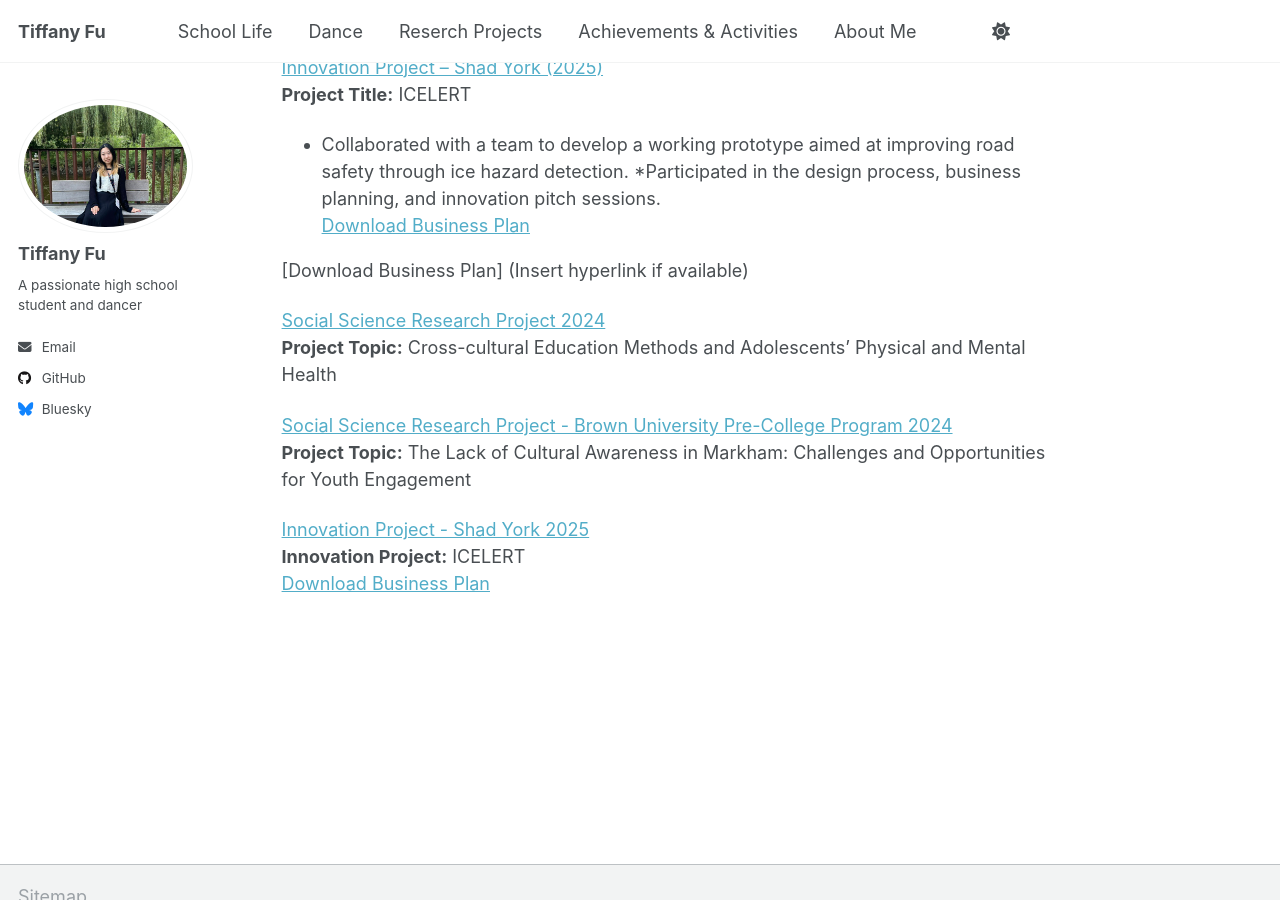
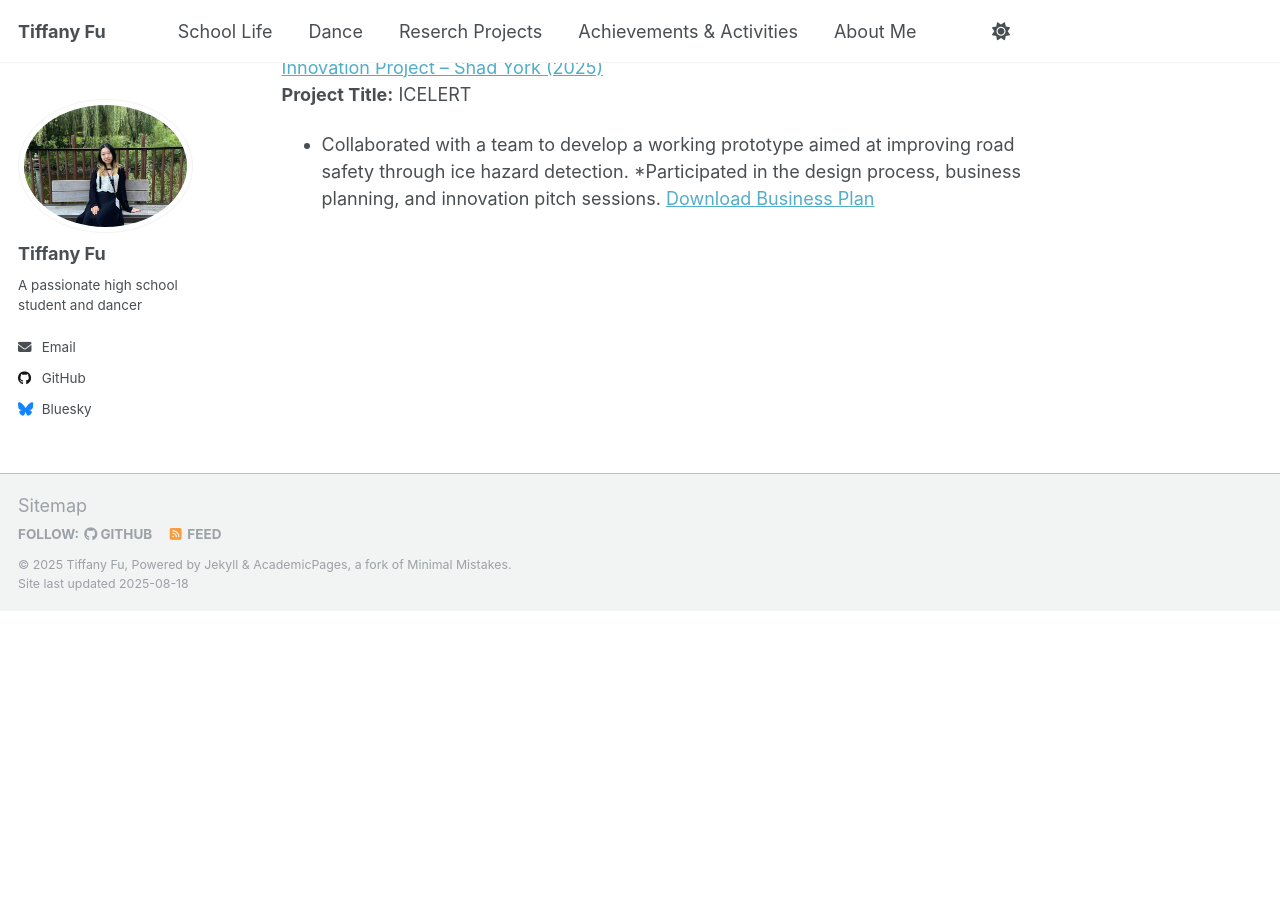
Before and after one commit to TiffanyJTFu/TiffanyFu, a Jekyll site: the page built from _pages/about.md, in a window 1280 px wide and 900 px high, scrolled down 2107 px. Built offline with Jekyll 4.4.1, drawn with Linux system fonts in a browser that asks for light colours; a script that is not in the unit is left out; after the commit the page ends 2718 px from its top, so only the background shows below that.

Commit message:
Update about.md

```diff
--- a/_pages/about.md
+++ b/_pages/about.md
@@ -47,16 +47,4 @@ Her academic interests span political science, psychology, economics, and law, r
 <br>**Project Title:** ICELERT
 * Collaborated with a team to develop a working prototype aimed at improving road safety through ice hazard detection.
 *Participated in the design process, business planning, and innovation pitch sessions.
-<br><a href="https://tiffanyjtfu.github.io/TiffanyFu/files/ICELERT - Business Plan.pdf" target="_blank" rel="noopener noreferrer">Download Business Plan</a>
-
-[Download Business Plan] (Insert hyperlink if available)
-
-<a href="https://tiffanyjtfu.github.io/TiffanyFu/teaching/SocialScienceResearchProject" target='_blank'>Social Science Research Project 2024</a>
-<br>**Project Topic:** Cross-cultural Education Methods and Adolescents' Physical and Mental Health
-
-<a href="https://tiffanyjtfu.github.io/TiffanyFu/teaching/SocialScienceResearchProject-1" target='_blank'>Social Science Research Project - Brown University Pre-College Program 2024</a>
-<br>**Project Topic:** The Lack of Cultural Awareness in Markham: Challenges and Opportunities for Youth Engagement
-
-<a href="https://tiffanyjtfu.github.io/TiffanyFu/teaching/InnovationProject" target='_blank'>Innovation Project - Shad York 2025</a>
-<br>**Innovation Project:** ICELERT
-<br><a href="https://tiffanyjtfu.github.io/TiffanyFu/files/ICELERT - Business Plan.pdf" target="_blank" rel="noopener noreferrer">Download Business Plan</a>
+<a href="https://tiffanyjtfu.github.io/TiffanyFu/files/ICELERT - Business Plan.pdf" target="_blank" rel="noopener noreferrer">Download Business Plan</a>
```
